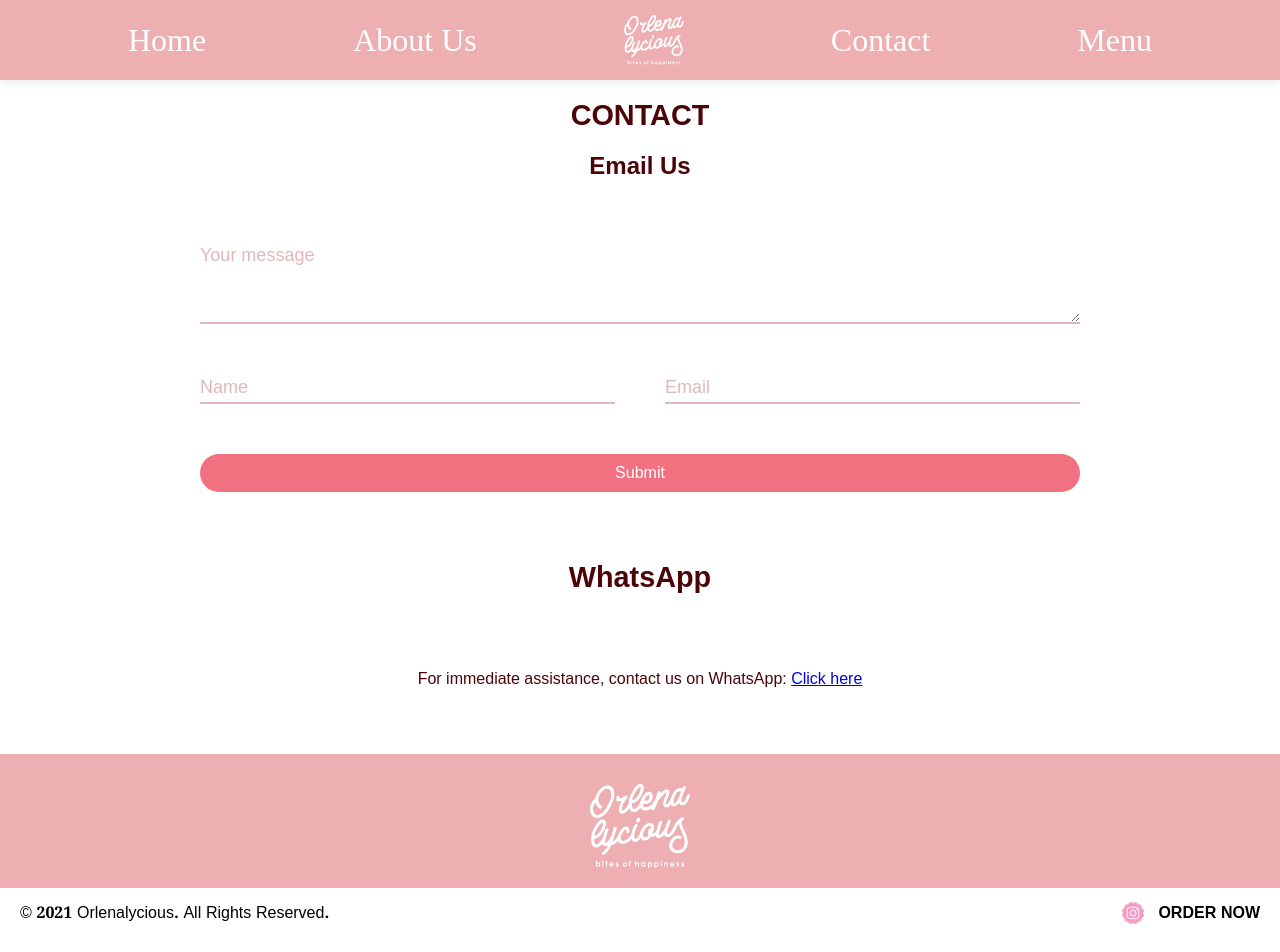
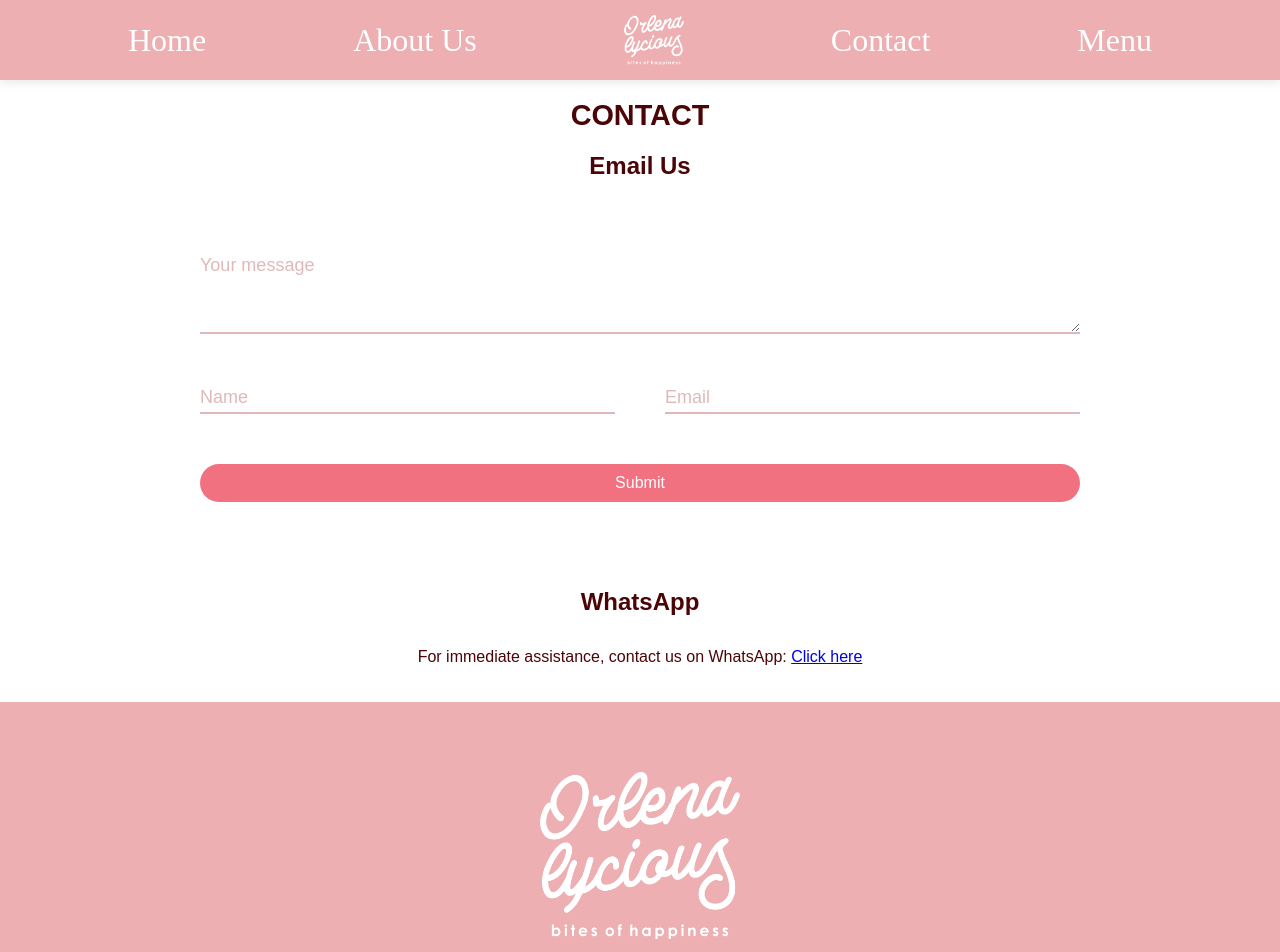
Before and after one commit to satriadhm/orlena-client, a React (Create React App) app: page /contact in a window 1280 px wide. Shown: the top 952 px of the page. Built offline with nearby package versions, Linux system fonts and the light colour scheme; a web font is replaced by a local one.

Commit message:
fix: padding

```diff
--- a/src/App.css
+++ b/src/App.css
@@ -119,6 +119,11 @@
   font-family: "Times New Roman", sans-serif; /* Font family */
 }
 
+.landing button a {
+  text-decoration: none;
+  color: white;
+}
+
 .landing button:hover {
   background-color: #d48689;
 }
--- a/src/components/aboutUs.js
+++ b/src/components/aboutUs.js
@@ -69,10 +69,10 @@ return (
             <img src={pastry7} alt="Pastry 7" />
             <img src={pastry8} alt="Pastry 8" />
         </div>
-        <div className="aboutus-header">
+        <div name="branches" className="aboutus-header">
             <h1>Our Branches</h1>
         </div>
-        <div className="branches-container">
+        <div  className="branches-container">
             <div className="branches-content">
                 <img src={branchPadangSambian} alt="Branch Padang Sambian" />
                 <a href="https://goo.gl/maps/WGGTpBris26YrqLM8" target="_blank" rel="noopener noreferrer">
--- a/src/components/home.js
+++ b/src/components/home.js
@@ -14,7 +14,9 @@ function Home() {
       <div className="landing">
         <h1>Bites of Happiness</h1>
         <h3>The Fudge Brownies in Bali</h3>
-                <button>Branches</button>
+        <button>
+          <a href="#branches">Branches</a>
+        </button>
       </div>
       <div className="description">
         <div className="image-container">
--- a/src/components/menus.js
+++ b/src/components/menus.js
@@ -1,4 +1,3 @@
-// File path: src/components/Menu.js
 import React from "react";
 import "../styles/Menu.css";
 import menu1 from "../public/images/MENU ORLENA I.jpg";
@@ -25,11 +24,10 @@ const Menu = () => {
         <img src={menu2} alt=''></img>
         <img src={menu3} alt=''></img>
       </div>
-      <div className="menu-direct">
-      <img src={logo} alt="Logo" className="logo" />
+      <div className="menu-footer">
+        <img src={logo} alt="Logo" className="logo" />
       </div>
     </div>
-
   );
 };
 
--- a/src/styles/Contact.css
+++ b/src/styles/Contact.css
@@ -1,14 +1,30 @@
 .contact-container {
     font-family: "SeoulNamsan CBL", sans-serif;
     color: #4c0507;
+    margin-bottom: 20px;
   }
 
   .contact-header,
   .email-header,
   .whatsapp-header {
     font-size: 1.8rem;
-    margin-bottom: 10px;
     color: #4c0507;
+  }
+
+  .whatsapp-header {
+    font-size: 1.5rem;
+  }
+
+  .whatsapp-container{
+    display: flex;
+    flex-direction: column;
+    align-items: center;
+    padding: 20px;
+  }
+
+  .whatsapp-header p {
+    font-size: 1.5rem;
+    margin-top: 0; /* Hapus margin atas yang mungkin bawaan dari browser */
   }
 
   .email-header {
@@ -20,6 +36,7 @@
     padding-top: 50px;
     padding-left: 200px;
     padding-right: 200px;
+    padding-bottom: 50px;
     flex-direction: column;
     gap: 50px;
   }
@@ -93,13 +110,3 @@
     background-color: #dfb9b9;
     color: #4c0507;
   }
-
-  .whatsapp-container {
-    display: flex;
-    padding-top: 50px;
-    padding-left: 100px;
-    padding-right: 100px;
-    padding-bottom: 50px;
-    flex-direction: column;
-    gap: 50px;
-  }
--- a/src/styles/Menu.css
+++ b/src/styles/Menu.css
@@ -4,13 +4,11 @@
     flex-direction: column;
     justify-content: space-between;
     min-height: 100vh;
-    padding: 20px;
     background-color: #f9f9f9;
   }
 
   .menu-content {
     flex-grow: 1;
-    padding: 20px;
     text-align: center;
   }
 
@@ -55,3 +53,9 @@
     font-size: 1rem;
     color: #333;
   }
+
+  .menu-footer {
+    background-color: #edafb1;
+    align-items: center;
+    width: 100%;
+  }
--- a/src/styles/menuDirect.css
+++ b/src/styles/menuDirect.css
@@ -7,7 +7,7 @@
   }
 
   .see-more-button {
-    margin-top: 80px; /* Menggeser tombol ke bawah */
+    margin-top: 20px; /* Menggeser tombol ke bawah */
     background-color: #F27180; /* Warna pink tua */
     color: white; /* Warna teks putih */
     font-size: xx-large;
@@ -20,6 +20,7 @@
   }
 
   .logo {
-    max-width: 100px; /* Mengatur ukuran maksimum logo */
+    padding-top: 40px;
+    max-width: 200px; /* Mengatur ukuran maksimum logo */
     margin-top: 10px; /* Jarak dari tombol ke logo */
   }
```
Lines whose indentation alone changed are shown as unchanged.
